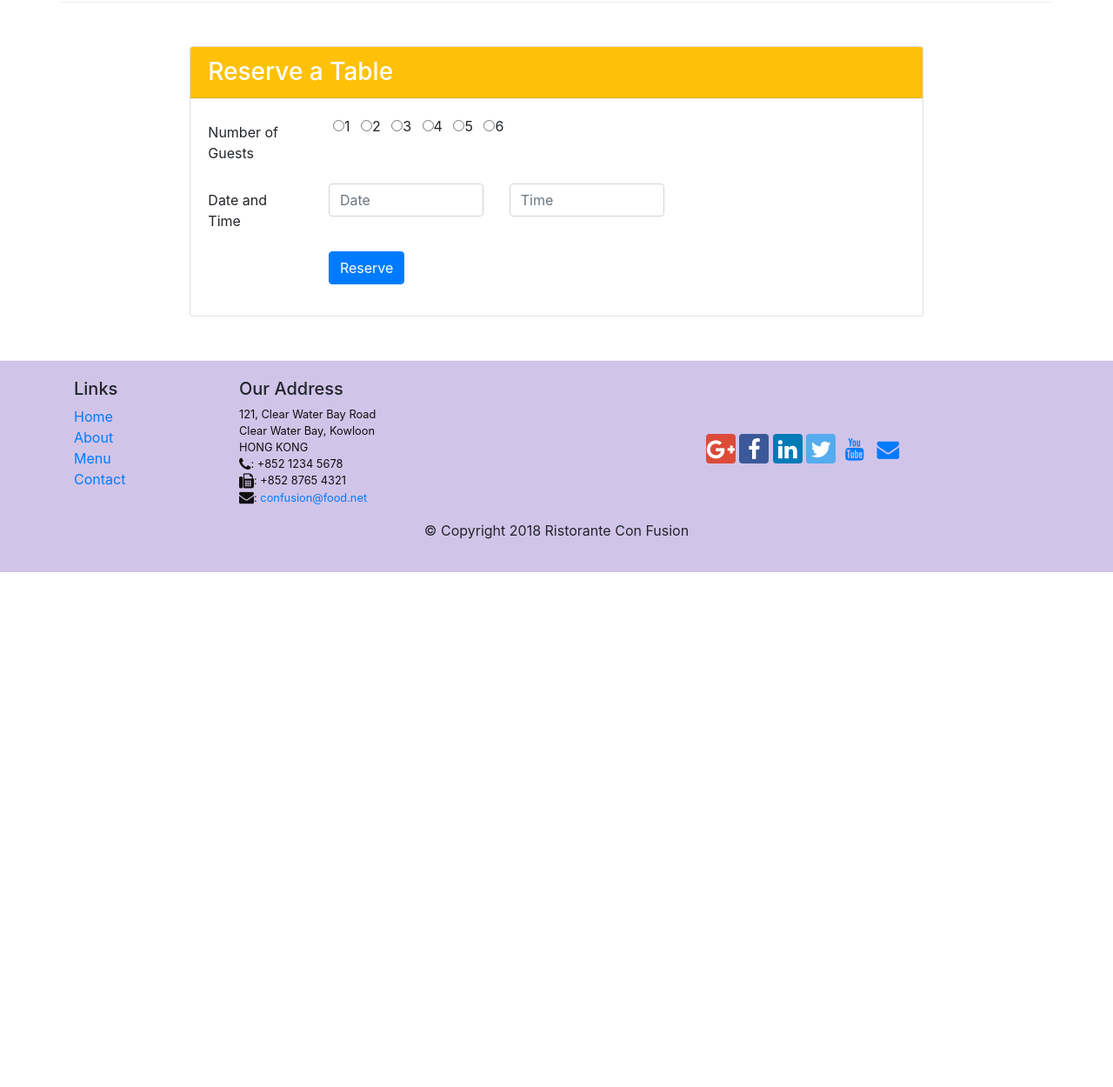
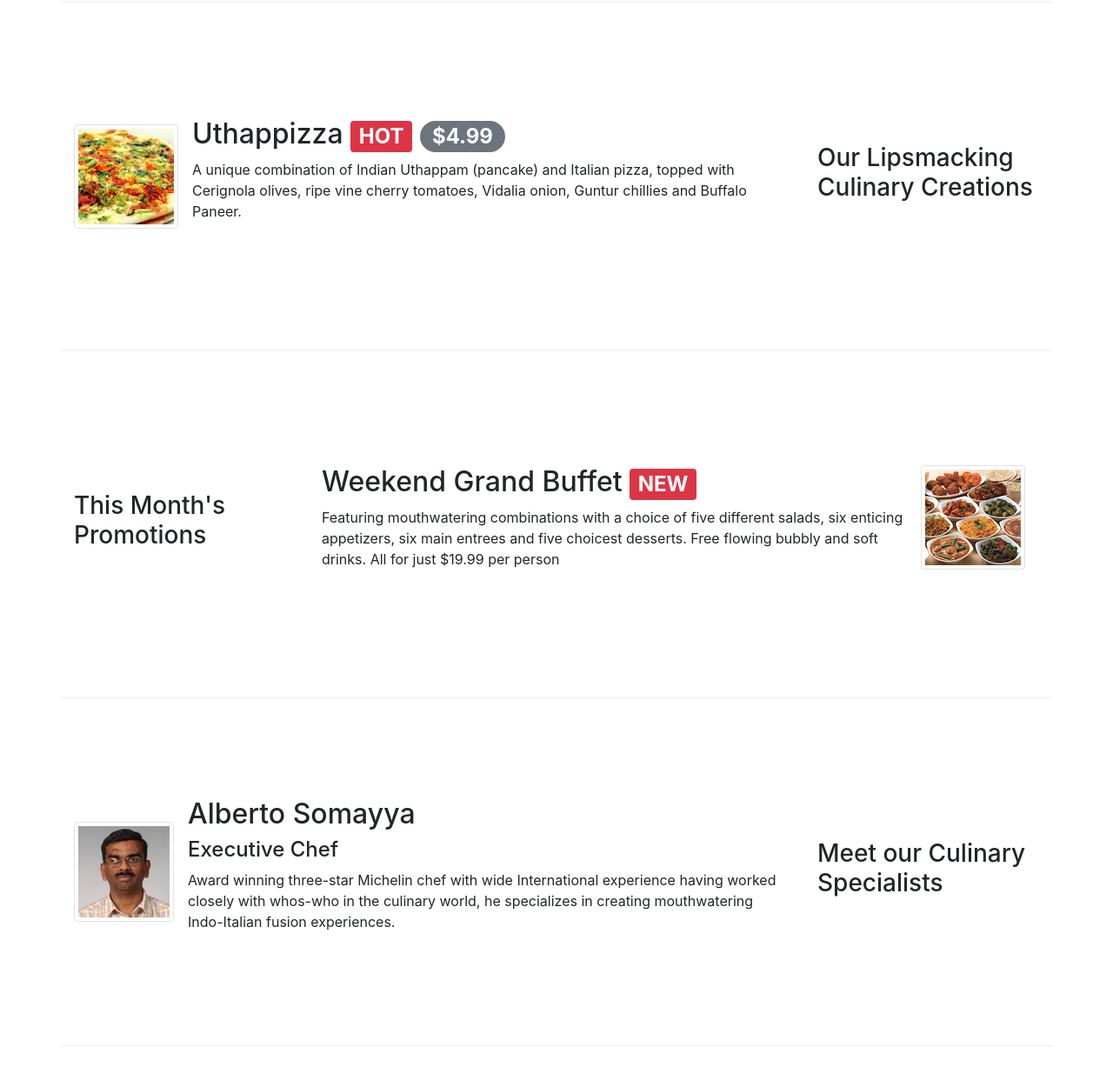
Before and after one commit to Agarwal-Shubh/Ristorante-con-Fusion, a website: page index.html in a window 1280 px wide. Shown: the part 752-2002 px from the top of the page at 87% size. Before the commit the page ends 1410 px from the top, so only its background shows below. Drawn offline with nearby package versions, Linux system fonts and the light colour scheme.

```diff
--- a/index.html
+++ b/index.html
@@ -82,9 +82,7 @@
                     <img src="img/logo.png" class="img-fluid">
                 </div>
                 <div class="col-12 col-sm align-self-center">
-                    <a role="button" class="btn btn-block nav-link btn-warning"
-                    data-toggle="tooltip" data-html="true"  title="Or Call us at  <br><strong>+852 12345678</strong>"
-                    data-placement="bottom" href="#reservationDiv">Reserve Table</a>
+                    <a role="button" class="btn btn-block nav-link btn-warning"  href="#reservationDiv">Reserve Table</a>
                 </div>
             </div>
         </div>
@@ -140,6 +138,50 @@
          </div>
     </div>
     </div>
+    <div class="container">
+        <div class="row row-content align-items-center">
+          <div class="col-12 col-sm-4 order-sm-last col-md-3">
+            <h3>Our Lipsmacking Culinary Creations</h3>
+          </div>
+          <div class="col col-sm order-sm-first col-md">
+            <div class="media">
+              <img class="d-flex mr-3 img-thumbnail align-self-center" src="img/uthappizza.png" alt="Uthappizza">
+              <div class="media-body">
+                <h2 class="mt-0">Uthappizza <span class="badge badge-danger">HOT</span> <span class="badge badge-pill badge-secondary">$4.99</span></h2>
+                <p class="d-none d-sm-block">A unique combination of Indian Uthappam (pancake) and Italian pizza, topped with Cerignola olives, ripe vine cherry tomatoes, Vidalia onion, Guntur chillies and Buffalo Paneer.</p>
+              </div>
+            </div>
+          </div>
+        </div>
+        <div class="row row-content align-items-center">
+          <div class="col-12 col-sm-4 col-md-3">
+            <h3>This Month's Promotions</h3>
+          </div>
+          <div class="col col-sm col-md">
+            <div class="media">
+              <div class="media-body">
+                <h2 class="mt-0">Weekend Grand Buffet <span class="badge badge-danger">NEW</span> </h2>
+                <p>Featuring mouthwatering combinations with a choice of five different salads, six enticing appetizers, six main entrees and five choicest desserts. Free flowing bubbly and soft drinks. All for just $19.99 per person </p>
+              </div>
+              <img src="img/buffet.png" class="img-thumbnail d-flex mr-3">
+            </div>
+          </div>
+        </div>
+        <div class="row row-content align-items-center">
+          <div class="col-12 col-sm-4 order-sm-last col-md-3">
+            <h3>Meet our Culinary Specialists</h3>
+          </div>
+          <div class="col col-sm order-sm-first col-md">
+            <div class="media">
+              <img class="d-flex mr-3 img-thumbnail align-self-center" src="img/alberto.png" alt="Alberto Somayya">
+              <div class="media-body">
+                <h2 class="mt-0">Alberto Somayya</h2>
+                <h4>Executive Chef</h4>
+                <p class="d-none d-sm-block">Award winning three-star Michelin chef with wide International experience having worked closely with whos-who in the culinary world, he specializes in creating mouthwatering Indo-Italian fusion experiences.</p>
+              </div>
+            </div>
+          </div>
+        </div>
 
         <div class="row row-content align-items-center justify-content-center" id="reservationDiv">
             <div class="col-12 col-sm-8">
@@ -226,11 +268,6 @@
     <script src="node_modules/jquery/dist/jquery.slim.min.js"></script>
     <script src="node_modules/popper.js/dist/umd/popper.min.js"></script>
     <script src="node_modules/bootstrap/dist/js/bootstrap.min.js"></script>
-    <script>
-        $(document).ready(function(){
-            $('[data-toggle="tooltip"]').tooltip();
-        });
-    </script>
 </body>
 
 </html>
```
